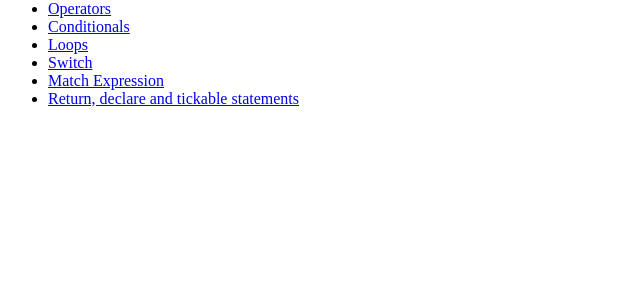
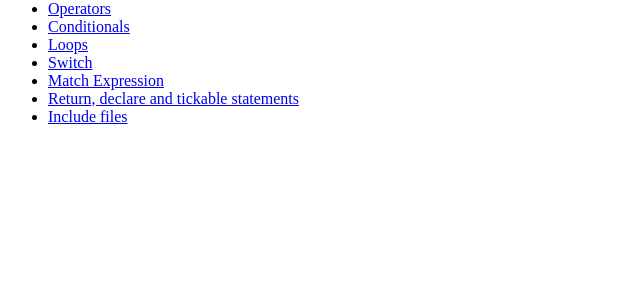
Before and after one commit to jorgearmas/PHP_Path, a PHP site: page / in a window 1280 px wide. Shown: the part 268-568 px from the top of the page, without its empty margins (0-640 px from the left). Run offline with PHP 8.4, Linux system fonts and the light colour scheme.

Commit message:
HL added

```diff
--- a/index.php
+++ b/index.php
@@ -65,6 +65,7 @@
         <li><a href="./_14_switch.php">Switch</a></li>
         <li><a href="./_15_match_expression.php">Match Expression</a></li>
         <li><a href="./_16_return_declare_tickable_stmts.php">Return, declare and tickable statements</a></li>
+        <li><a href="./_17_include_files.php">Include files</a></li>
     </ul>
 </body>
 </html>
```
